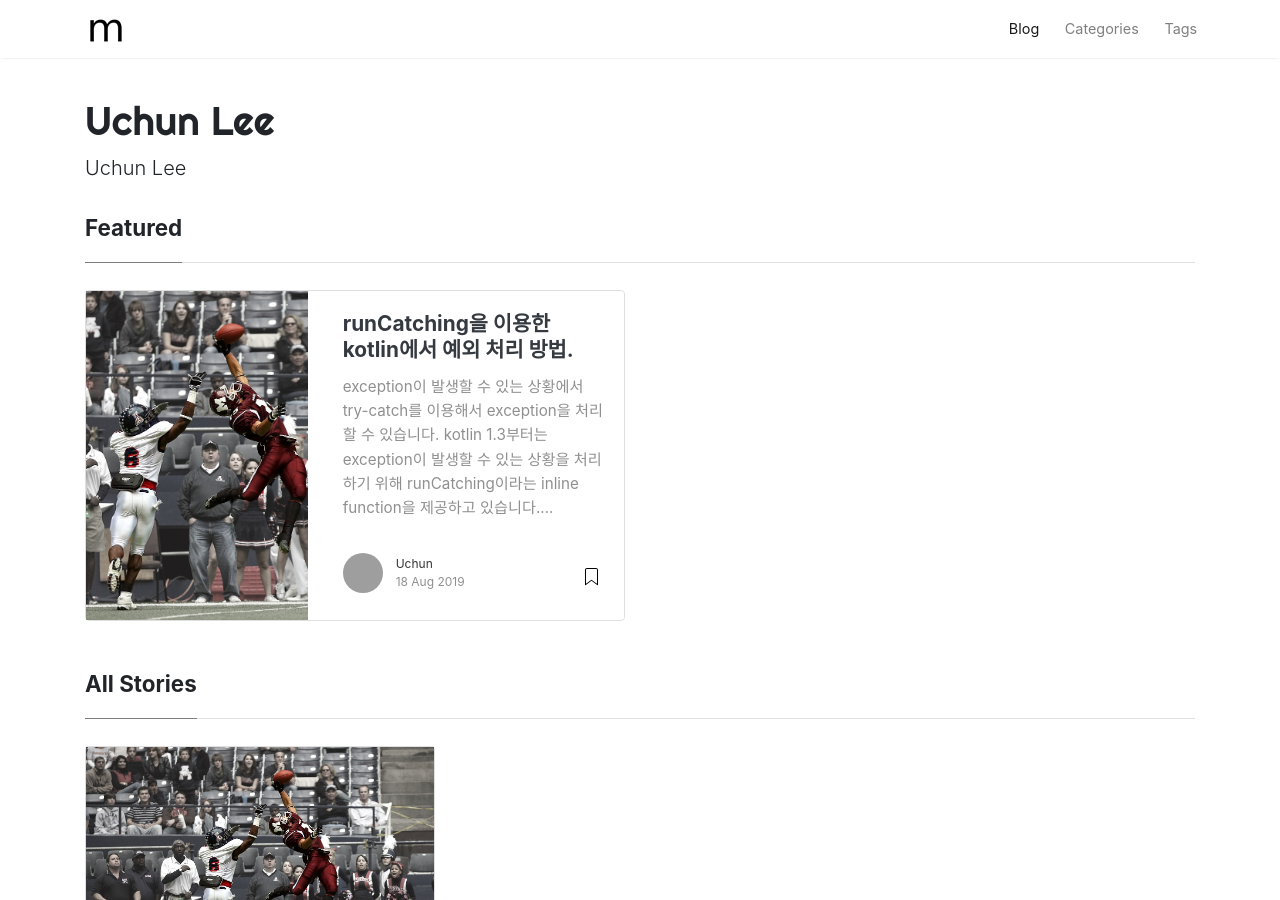
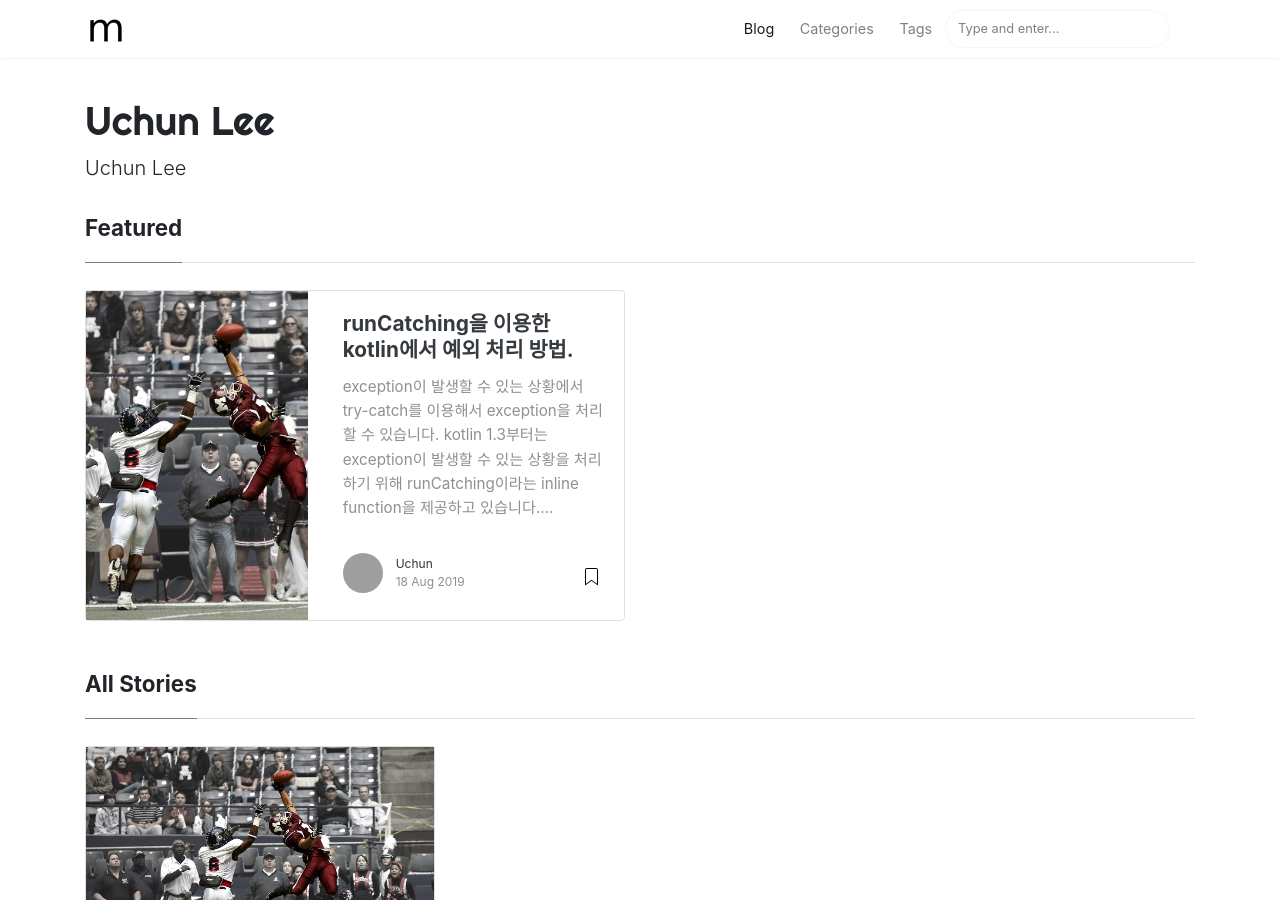
Before and after one commit to uchun-dev/uchun-dev-blog, a Jekyll site: the page built from index.html, in a window 1280 px wide and 900 px high. Built offline with Jekyll 4.4.1, drawn with Linux system fonts in a browser that asks for light colours; nearby versions of some CDN libraries; the list of posts is cut into pages by our own code; grey boxes are pictures that could not be loaded.

Commit message:
try enable search option

```diff
--- a/_layouts/default.html
+++ b/_layouts/default.html
@@ -111,9 +111,9 @@ ga('send', 'pageview');
                 <li class="nav-item">
                 <a target="_blank" class="nav-link" href="https://github.com/wowthemesnet/mediumish-theme-jekyll"><i class="fab fa-github"></i> Fork on Github</a>
                 </li>
+								-->
+                {% include search-lunr.html %}
 
-                {% include search-lunr.html %}
-								-->
 
             </ul>
 
```
